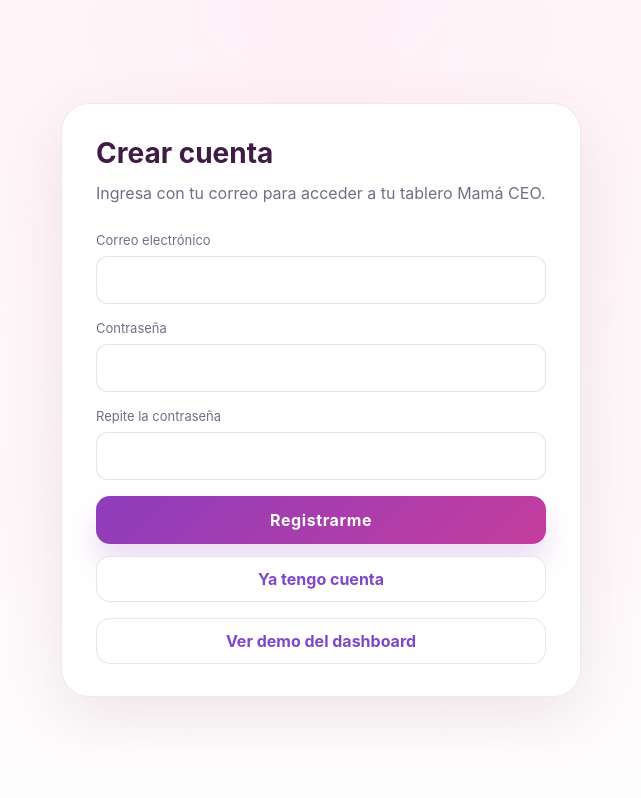
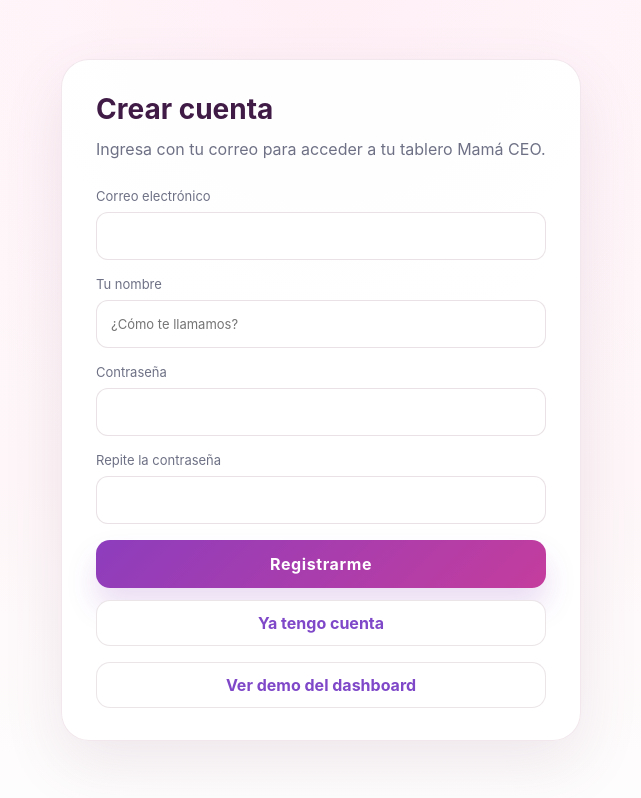
Before and after one commit to stephannymanrey/mama-ceo-app, a React (Vite) app: page / in a window 1280 px wide. Both pictures are taken after a click on the button "Quiero crear una cuenta". Shown: the whole page, without its empty margins (319-960 px from the left). Built offline with nearby package versions, Linux system fonts and the light colour scheme.

Commit message:
feat: mostrar nombre de usuaria en topbar y pedirlo al registrarse

```diff
--- a/src/App.jsx
+++ b/src/App.jsx
@@ -167,6 +167,7 @@ export default function App() {
   const [user, setUser] = useState(null);
   const [authMode, setAuthMode] = useState("login");
   const [authEmail, setAuthEmail] = useState("");
+  const [authName, setAuthName] = useState("");
   const [authPassword, setAuthPassword] = useState("");
   const [authPasswordConfirm, setAuthPasswordConfirm] = useState("");
   const [authNewPassword, setAuthNewPassword] = useState("");
@@ -307,7 +308,11 @@ export default function App() {
       const { error } = await supabase.auth.signInWithPassword({ email: authEmail, password: authPassword });
       if (error) setAuthError(translateError(error.message));
     } else {
-      const { error } = await supabase.auth.signUp({ email: authEmail, password: authPassword });
+      const { error } = await supabase.auth.signUp({
+        email: authEmail,
+        password: authPassword,
+        options: { data: { full_name: authName.trim() } }
+      });
       if (error) setAuthError(translateError(error.message));
       else setAuthError("Revisa tu correo para confirmar tu cuenta.");
     }
@@ -703,6 +708,12 @@ export default function App() {
                 Correo electrónico
                 <input type="email" value={authEmail} onChange={(event) => setAuthEmail(event.target.value)} required />
               </label>
+              {authMode === "signup" && (
+                <label>
+                  Tu nombre
+                  <input type="text" placeholder="¿Cómo te llamamos?" value={authName} onChange={(event) => setAuthName(event.target.value)} required />
+                </label>
+              )}
               <label>
                 Contraseña
                 <input type="password" value={authPassword} onChange={(event) => setAuthPassword(event.target.value)} required minLength={6} />
@@ -779,7 +790,7 @@ export default function App() {
         <header className="topbar">
           <div>
             <p className="view-label">{activeLabel}</p>
-            <h1>¡Hola, Mamá CEO!</h1>
+            <h1>¡Hola, {user?.user_metadata?.full_name || user?.email?.split("@")[0] || "Mamá CEO"}!</h1>
             <p>Enfocada • Organizada • Imparable</p>
           </div>
           <div className="profile-area">
```
